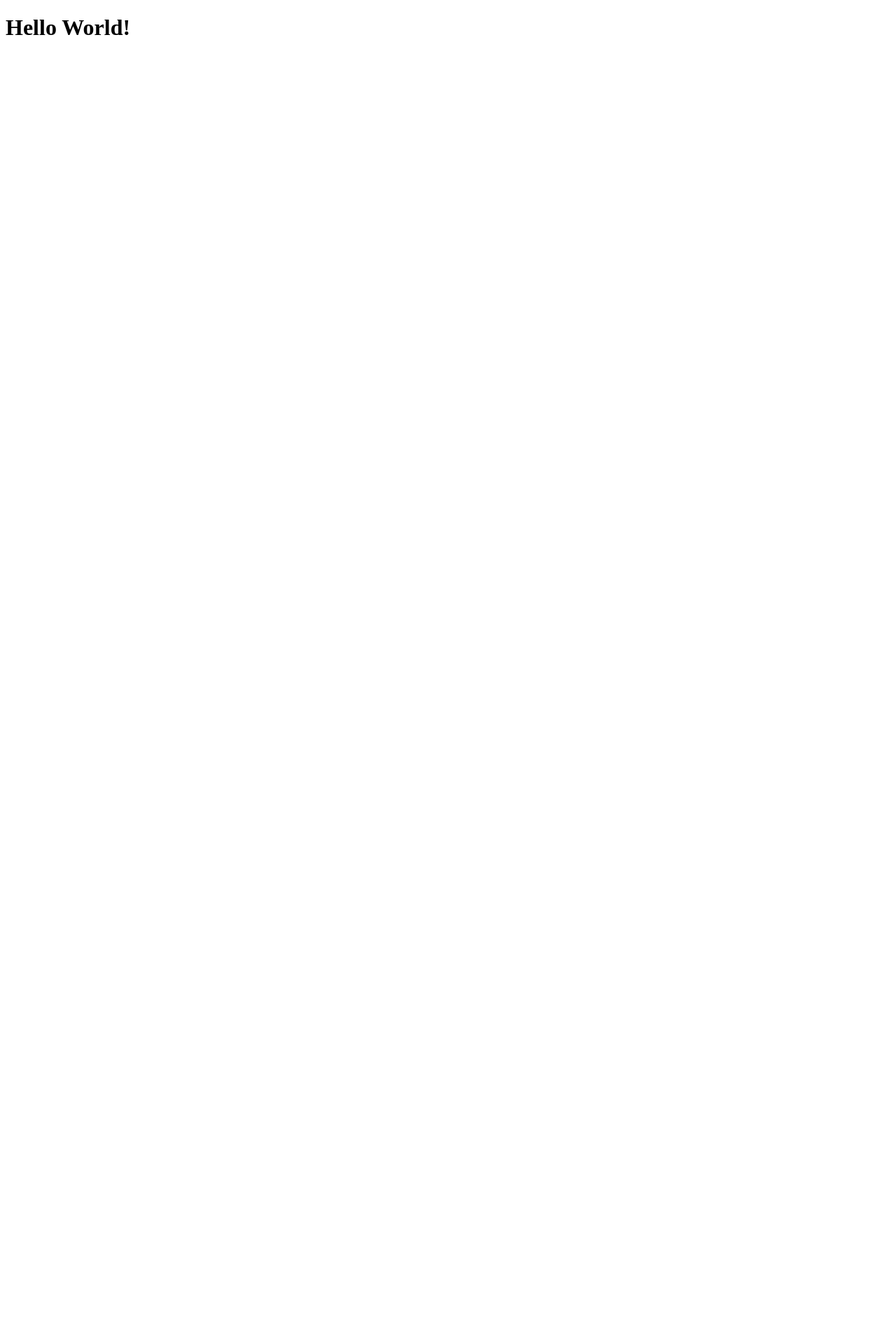
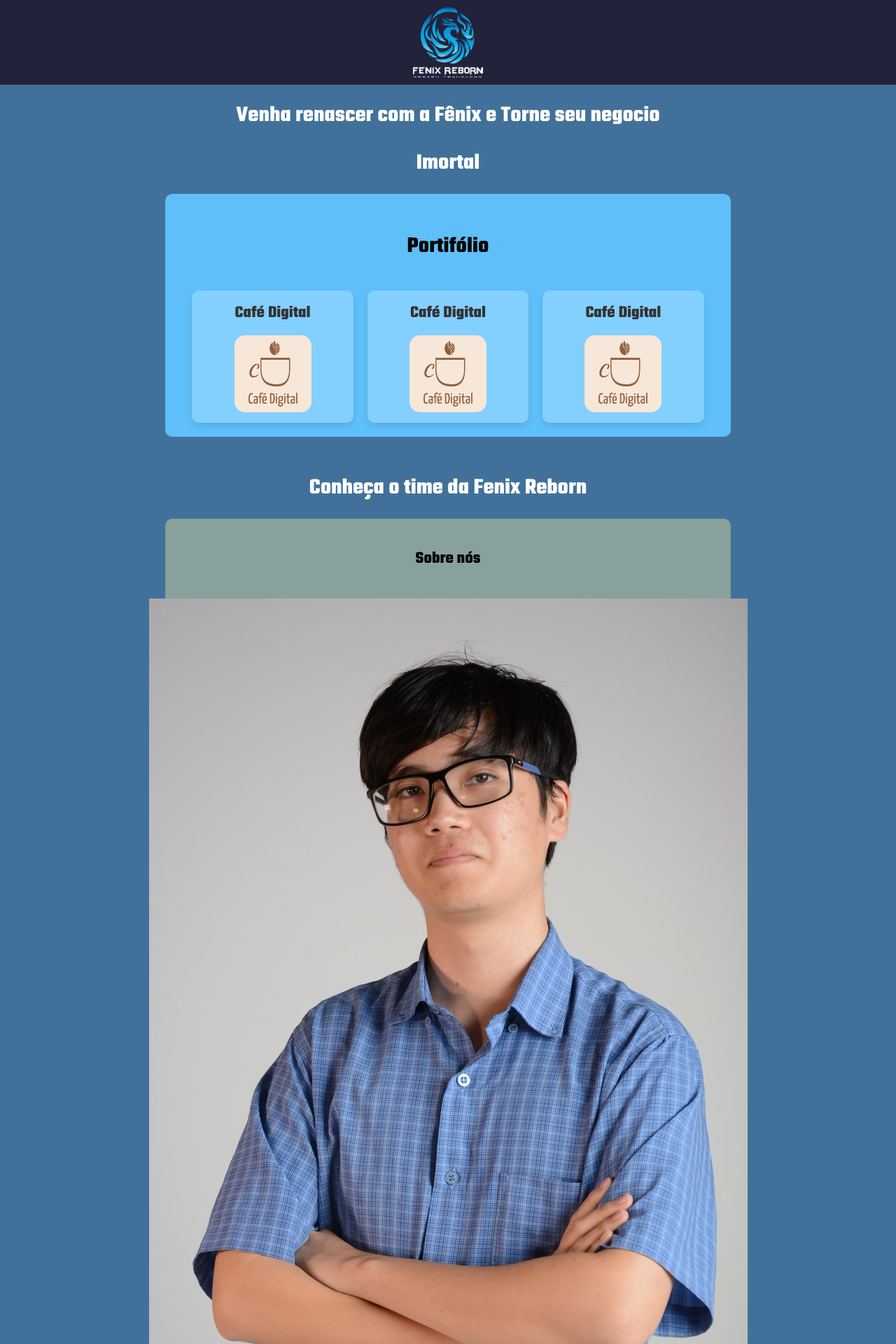
Before and after one commit to grupooikawatech/gotech, a Flask app: page / in a window 1280 px wide. Before the commit the part shown is almost empty. Shown: the top 1920 px of the page at 70% size. Before the commit the page ends 50 px from the top, so only its background shows below. Run offline with Flask 3, Linux system fonts and the light colour scheme.

Commit message:
Atualização do sobre nós

```diff
--- a/static/css/style.css
+++ b/static/css/style.css
@@ -1 +1,111 @@
-/* Código do estilo aqui! */
+body {
+    font-family: "Teko", sans-serif;
+    background-color: #41719A;
+    margin: 0;
+    padding: 0;
+}
+
+header {
+    background-color: #22223B;
+    display: flex;
+    justify-content: center;
+    align-items: center;
+    padding: 10px 20px;
+}
+
+header .logo {
+    display: flex;
+    align-items: center;
+    justify-content: center;
+}
+
+header .logo img {
+    width: 100px;
+    height: auto;
+}
+
+
+.container{
+
+}
+
+.container h1{
+    color: #fff;
+    text-align: center;
+}
+
+
+.portifolio {
+    background-color: #5FBFF9;
+    width: 60%;
+    margin: 0 auto;
+    padding: 20px;
+    border-radius: 10px;
+    display: flex;
+    flex-wrap: wrap;
+    justify-content: center;
+    gap: 20px;
+    text-align: center;
+}
+
+.portifolio h3 {
+    width: 100%;
+    margin-bottom: 20px;
+    font-size: 2em;
+    color: #000;
+}
+
+.lista-portifolio {
+    background-color: rgba(140, 212, 255, 0.8);
+    border-radius: 10px;
+    box-shadow: 0 4px 8px rgba(0, 0, 0, 0.1);
+    overflow: hidden;
+    text-align: center;
+    cursor: pointer;
+    width: 30%;
+    height: auto;
+    transition: transform 0.3s, box-shadow 0.3s;
+    display: flex;
+    flex-direction: column;
+    justify-content: center;
+    align-items: center;
+}
+
+.lista-portifolio:hover {
+    transform: translateY(-10px);
+    box-shadow: 0 8px 16px rgba(0, 0, 0, 0.2);
+}
+
+.lista-portifolio h2 {
+    margin: 15px 0;
+    font-size: 1.5em;
+    color: #333;
+}
+
+.lista-portifolio img {
+    width: 110px;
+    height: 110px;
+    display: block;
+    margin-bottom: 15px;
+    border-radius: 15px;
+}
+
+.sobre-nos{
+    text-align: center;
+    color: #fff;
+    margin-top: 50px;
+}
+
+.sobre-o-time {
+    text-align: center;
+    color: #000;
+    background-color: #89A19C;
+    width: 60%;
+    padding: 20px;
+    border-radius: 10px;
+    display: flex;
+    flex-wrap: wrap;
+    justify-content: center;
+    gap: 20px;
+    margin: 0 auto;
+}
--- a/templates/index.html
+++ b/templates/index.html
@@ -3,9 +3,82 @@
     <head>
         <meta charset="UTF-8">
         <link rel="stylesheet" href="{{ url_for('static', filename= 'css/style.css') }}">
+        <link rel="icon" href="{{ url_for('static', filename= 'img/logo-edit.png') }}">
+        <link rel="preconnect" href="https://fonts.googleapis.com">
+        <link rel="preconnect" href="https://fonts.gstatic.com" crossorigin>
+        <link href="https://fonts.googleapis.com/css2?family=Teko:wght@300..700&display=swap" rel="stylesheet">
         <title>Fênix Reborn</title>
     </head>
     <body>
-        <h1>Hello World!</h1>
+        <header>
+            <div class="cabecalho">
+                <div class="logo">
+                    <img src="{{ url_for('static', filename= 'img/logo1.png') }}" alt="">
+                </div>
+            </div>
+        </header>
+
+        <div class="container">
+            <h1>Venha renascer com a Fênix e Torne seu negocio</h1>
+            <h1>Imortal</h1>
+        </div>
+
+        <div class="portifolio">
+
+            <h3>Portifólio</h3>
+
+            <div class="lista-portifolio">
+                <h2>Café Digital</h2>
+                <img src="{{ url_for('static', filename= 'img/cafe-digital.jpg') }}" alt="Café Digital">
+            </div>
+
+            <div class="lista-portifolio">
+                <h2>Café Digital</h2>
+                <img src="{{ url_for('static', filename= 'img/cafe-digital.jpg') }}" alt="Café Digital">
+            </div>
+
+            <div class="lista-portifolio">
+                <h2>Café Digital</h2>
+                <img src="{{ url_for('static', filename= 'img/cafe-digital.jpg') }}" alt="Café Digital">
+            </div>
+        </div>
+
+        <div class="sobre-nos">
+            <h1>Conheça o time da Fenix Reborn</h1>
+        </div>
+
+        <div class="sobre-o-time">
+            <h2>Sobre nós</h2>
+
+            <div class="time-fenix-reborn">
+                <img src="{{ url_for('static', filename= 'img/lucas-satoshi.jpeg') }}" alt="Lucas Satoshi">
+                <h3>Lucas Satoshi</h3>
+                <p>Cargo: CTO - Chief Technology Officer and Founder of Fenix Reborn (Diretor de Tecnologia)</p>
+                <p>Descrição: Formado pelo Instituto Federal de São Paulo como Técnico em Eletrônica e como Engenheiro de Computação pela Universidade Virtual do Estado de São Paulo com dupla diplomação em Bacharelado em Tecnologia da Informação. Também obteu a certificação em Python Essential pelo Senai e atuou como Desenvolvedor de Software pela Asa Sistemas/Despa Tecnologia, utilizando as ferramentas do Delphi.</p>
+            </div>
+
+            <div class="time-fenix-reborn">
+                <img src="{{ url_for('static', filename= 'img/lean-vitor.jpeg') }}" alt="Lean Vitor">
+                <h3>Lean Vitor</h3>
+                <p>Cargo: Art Director And Marketing and Co-founder of Fenix Reborn(Diretor de arte e Marketing e Co-fundador do Fenix Reborn). </p>
+                <p>Descrição: Formação de Designer Gráfico Pela Univem Marilia, especialide em Design, Ilustração e Marketing.</p>
+            </div>
+
+            <div class="time-fenix-reborn">
+                <img src="{{ url_for('static', filename= 'img/nicolas-santos.jpeg') }}" alt="Nicolas Santos">
+                <h3>Nicolas Santos</h3>
+                <p>Cargo: Full Stack Developer and Co-founder of Fenix Reborn(Desenvolvedor Front-End e Back-End e Co-fundador do Fenix Reborn). </p>
+                <p>Descrição: Formado pela ETEC Antonio Devisate em Marília como Técnico em Informática e o curso de Informática para Internet e como Web Designer e Desenvolvedor Front-end no Senac de Marília, atualmente é estudante de Análise e desenvolvimento de Sistemas pela Universidade Paulista (UNIP). </p>
+            </div>
+
+            <div class="time-fenix-reborn">
+                <img src="{{ url_for('static', filename= 'img/pedro-brene.jpg') }}" alt="Pedro Brene">
+                <h3>Pedro Brene</h3>
+                <p>Cargo: </p>
+                <p>Descrição: </p>
+            </div>
+
+        </div>
+
     </body>
 </html>
```
Also changed, not shown: static/img/cafe-digital.jpg (added), static/img/lean-vitor.jpeg (added), static/img/logo-edit.png (added), static/img/logo.jpg (added), static/img/logo1.png (added), static/img/lucas-satoshi.jpeg (added), static/img/nicolas-santos.jpeg (added).
